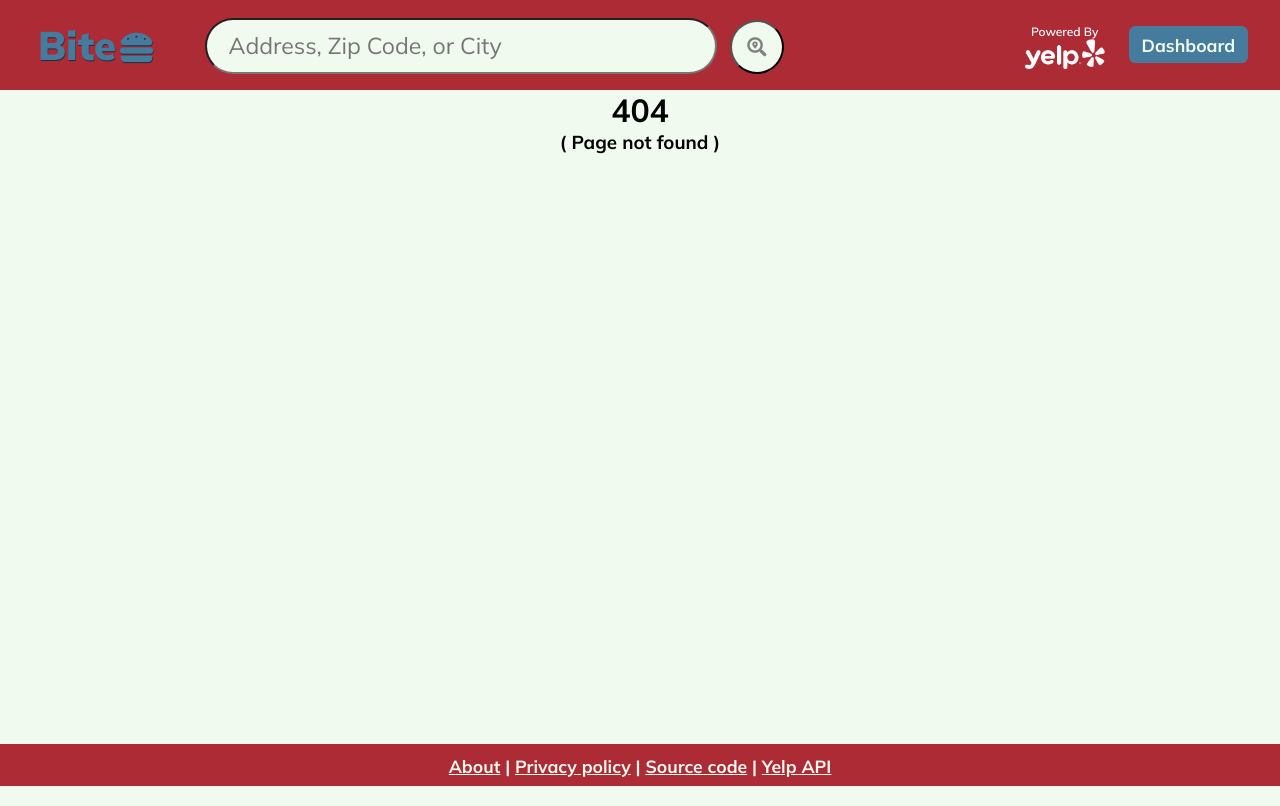
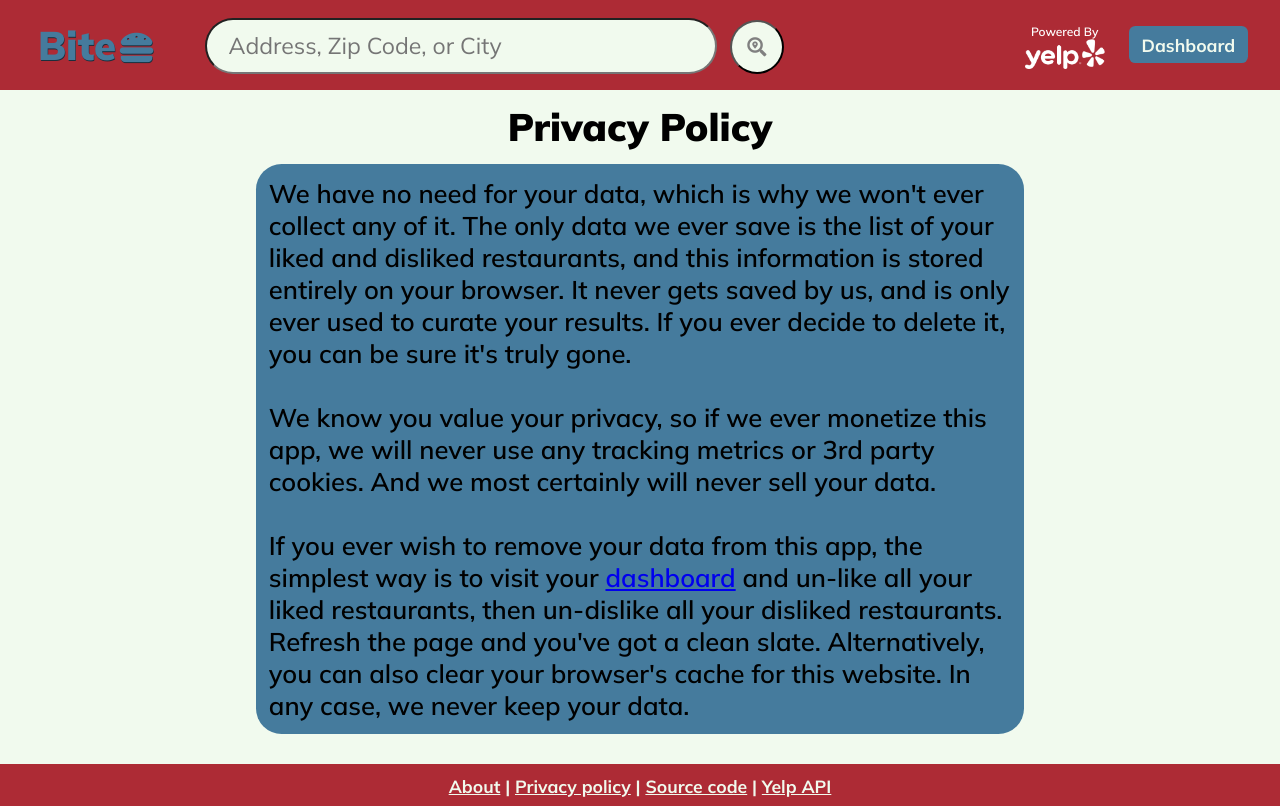
Before and after one commit to akayangel218/Project-Bite, a React (Create React App) app in the folder bite-frontend/: page /privacy in a window 1280 px wide. Before the commit this address had no page. Built offline with nearby package versions, Linux system fonts and the light colour scheme.

Commit message:
Added privacy policy page

```diff
--- a/bite-frontend/src/App.js
+++ b/bite-frontend/src/App.js
@@ -10,6 +10,7 @@ import FilterPage from './Pages/filter';
 import PrimaryResultPage from './Pages/primary_result';
 import DashboardPage from './Pages/dashboard';
 import AboutPage from './Pages/about';
+import PrivacyPolicy from './Pages/privacy_policy';
 
 
 function App() {
@@ -25,6 +26,7 @@ function App() {
             <Route path="/results" element={<ResultsPage />} />
             <Route path="/dashboard" element={<DashboardPage />} />
             <Route path="/about" element={<AboutPage />} />
+            <Route path="/privacy" element={<PrivacyPolicy />} />
             <Route path="*" element={
               <div>
                 <h1>404</h1>
--- /dev/null
+++ b/bite-frontend/src/Pages/privacy_policy.css
@@ -0,0 +1,25 @@
+.title {
+    margin: 1vmax;
+    font-size: 3vmax;
+    font-weight: 900;
+}
+
+.textbox{
+    text-align: left;
+    width: 60vmax;
+    padding: 1vmax;
+    font-weight: 600;
+    border-radius: 2vmax;
+    font-size: 2vmax;
+    margin-left: auto;
+    margin-right: auto;
+    background-color: #457B9D;
+}
+
+.text{
+    background-color: transparent;
+}
+
+.text a {
+    background-color: transparent;
+}
--- /dev/null
+++ b/bite-frontend/src/Pages/privacy_policy.js
@@ -0,0 +1,29 @@
+import './privacy_policy.css'
+import React, { Component } from 'react';
+
+class PrivacyPolicy extends Component {
+    render() {
+        return (
+            <div>
+                <div className='title'> Privacy Policy </div>
+                <div className='textbox'>
+                    <span className='text'>
+                        We have no need for your data, which is why we won't ever collect any of it. The only data we ever save is the list of your liked and disliked restaurants, and this information is stored entirely on your browser. It never gets saved by us, and is only ever used to curate your results. If you ever decide to delete it, you can be sure it's truly gone.
+                    </span>
+                    <br></br>
+                    <br></br>
+                    <span className='text'>
+                        We know you value your privacy, so if we ever monetize this app, we will never use any tracking metrics or 3rd party cookies. And we most certainly will never sell your data.
+                    </span>
+                    <br></br>
+                    <br></br>
+                    <span className='text'>
+                        If you ever wish to remove your data from this app, the simplest way is to visit your <a href="https://github.com/akayangel218/Project-Bite">dashboard</a> and un-like all your liked restaurants, then un-dislike all your disliked restaurants. Refresh the page and you've got a clean slate. Alternatively, you can also clear your browser's cache for this website. In any case, we never keep your data.
+                    </span>
+                </div>
+            </div>
+        );
+    }
+}
+
+export default PrivacyPolicy;
```
